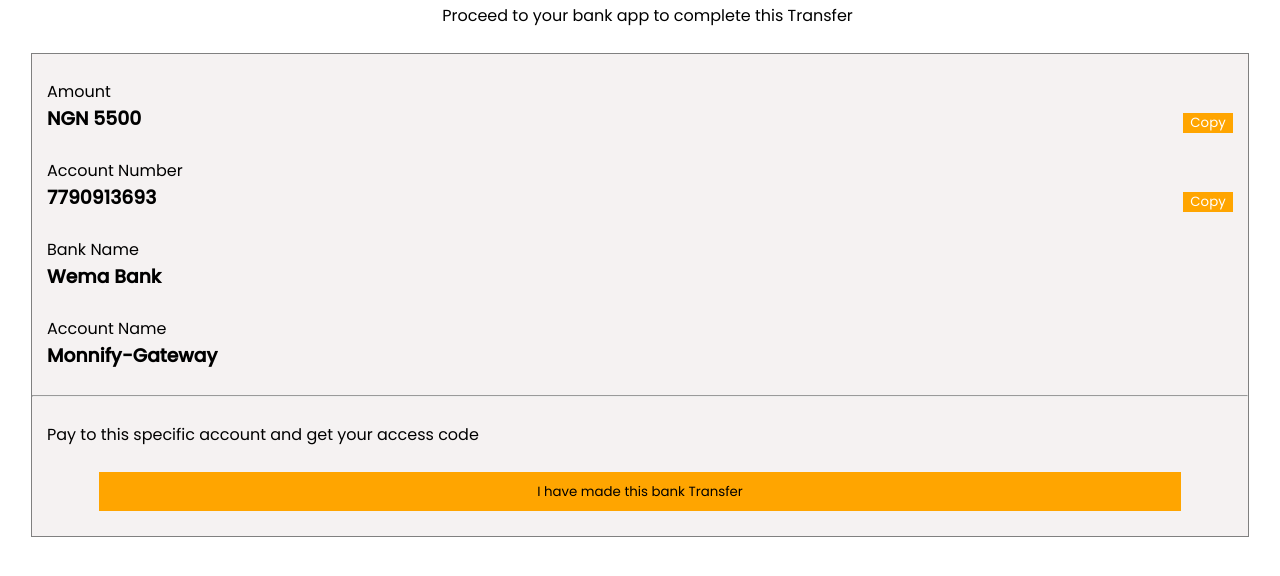
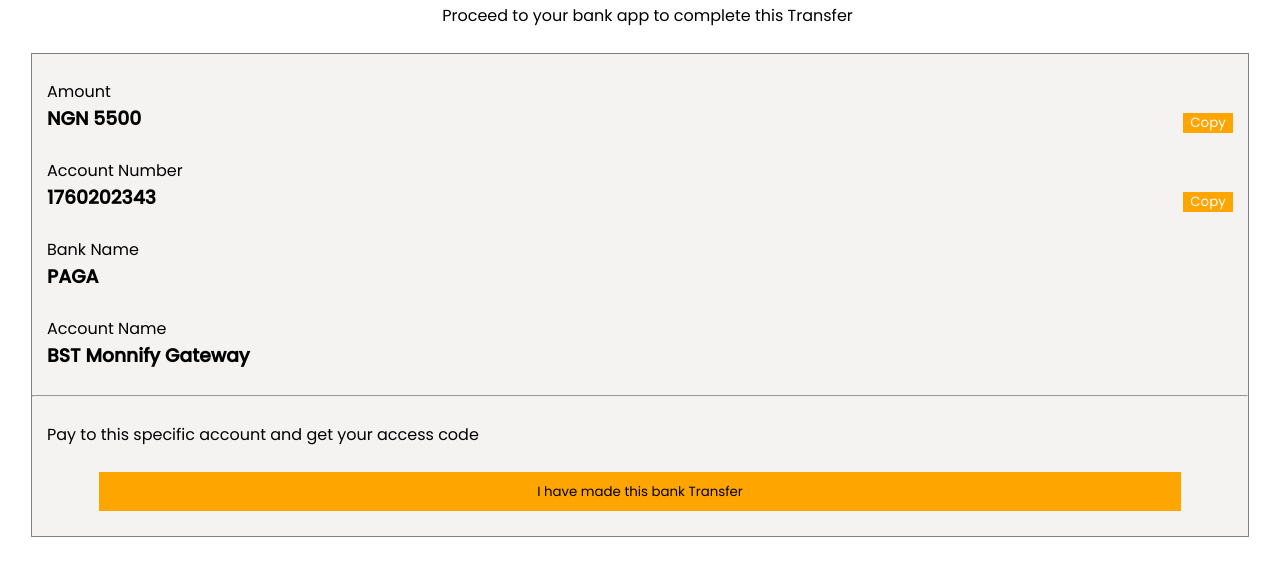
Before and after one commit to toolsapkpro/maxcashtube.github.io, a plain HTML site: page banktf.html in a window 1280 px wide. Shown: the part 186-762 px from the top of the page. Drawn offline with nearby package versions, Linux system fonts and the light colour scheme.

Commit message:
Update banktf.html

```diff
--- a/banktf.html
+++ b/banktf.html
@@ -363,17 +363,17 @@
         <br>
 
         <p>Account Number</p>
-        <h3 id="accountNumberToCopy">7790913693</h3>
+        <h3 id="accountNumberToCopy">1760202343</h3>
         <button class="copy-button" onclick="copyText('accountNumberToCopy')">Copy</button>
         <br>
 
         <p>Bank Name</p>
-        <h3>Wema Bank</h3> <br>
+        <h3>PAGA</h3> <br>
 
 
 
         <p>Account Name</p>
-        <h3>Monnify-Gateway</h3> <br> <hr> <br>
+        <h3>BST Monnify Gateway</h3> <br> <hr> <br>
         <p>Pay to this specific account and get your access code </p> <br>
         <div class="btn">
             <button id="transferButton" onclick="startTransfer()">I have made this bank Transfer</button> <br>
```
